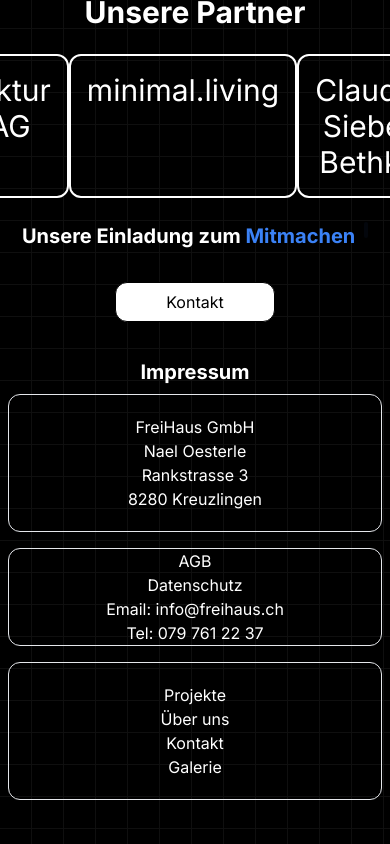
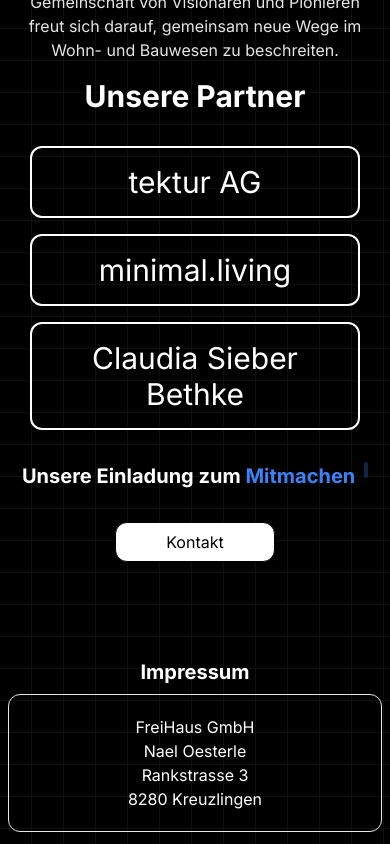
Before and after one commit to freihaus/freihaus, a Next.js app: page /gerschwendi in a window 390 px wide. Shown: the part 4100-4944 px from the top of the page. Built offline with nearby package versions, Linux system fonts and the light colour scheme.

Commit message:
scaling issue fixed

```diff
--- a/src/components/ui/ProjectPages/CallToAction.tsx
+++ b/src/components/ui/ProjectPages/CallToAction.tsx
@@ -18,32 +18,32 @@
     },
   ];
   return (
-    <div className="flex flex-col items-center justify-center h-[20rem]  ">
+    <div className="flex flex-col items-center justify-center h-auto">
       <p className="text-neutral-200 sm:text-base">
         Engagieren Sie sich bei uns, und bringen Sie Ihre Ideen und Ihr Wissen
         ein. Unsere Gemeinschaft von Visionären und Pionieren freut sich darauf,
         gemeinsam neue Wege im Wohn- und Bauwesen zu beschreiten.
       </p>
       <p className="text-3xl font-bold text-white mt-4">Unsere Partner</p>
-      <div className="flex w-full justify-evenly mt-6">
+      <div className="flex flex-col md:flex-row w-full justify-evenly mt-6">
         <Link
           href="https://www.tektur-ag.ch/"
           target="_blank"
-          className="text-white p-4 border-white border-2 rounded-xl text-3xl hover:scale-105 transition ease-in-out duration-100"
+          className="text-white p-4 m-2 border-white border-2 rounded-xl text-3xl hover:scale-105 transition ease-in-out duration-100"
         >
           tektur AG
         </Link>
         <Link
           href="https://www.minimal-konzepte.ch/"
           target="_blank"
-          className="text-white p-4 border-white border-2 rounded-xl text-3xl hover:scale-105 transition ease-in-out duration-100"
+          className="text-white p-4 m-2 border-white border-2 rounded-xl text-3xl hover:scale-105 transition ease-in-out duration-100"
         >
           minimal.living
         </Link>
         <Link
           href="https://www.claudiasieberbethke.com/"
           target="_blank"
-          className="text-white p-4 border-white border-2 rounded-xl text-3xl hover:scale-105 transition ease-in-out duration-100"
+          className="text-white p-4 m-2 border-white border-2 rounded-xl text-3xl hover:scale-105 transition ease-in-out duration-100"
         >
           Claudia Sieber Bethke
         </Link>
--- a/src/components/ui/ProjectPages/SpotlightHeader.tsx
+++ b/src/components/ui/ProjectPages/SpotlightHeader.tsx
@@ -59,7 +59,7 @@
   optionalProp8?: string;
 }) {
   return (
-    <div className=" w-full rounded-md flex bg-black antialiased bg-grid-white/[0.06] relative overflow-hidden">
+    <div className="w-full rounded-md flex bg-black antialiased bg-grid-white/[0.06] relative overflow-hidden">
       <div className="w-full mt-52">
         <Spotlight
           className="-top-72 left-0 md:left-60 md:-top-40"
@@ -284,12 +284,12 @@
           </div>
         )}
 
-        <div className="w-full flex justify-center md:mt-18">
-          <div className="max-w-[1000px] text-center mx-20 mt-12">
+        <div className="w-full flex justify-center mt-18">
+          <div className="max-w-[1000px] text-center mx-20 mt-12 relative z-10">
             <CallToAction />
           </div>
         </div>
-        <div className="text-white mt-24 mb-12 w-full">
+        <div className="text-white mt-24 mb-12 w-full relative z-10">
           <Impressum />
         </div>
       </div>
```
